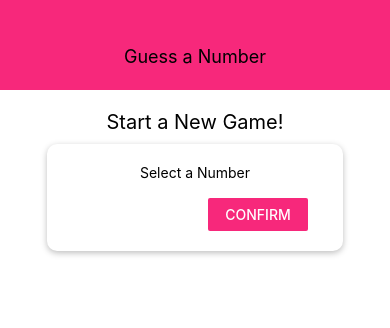
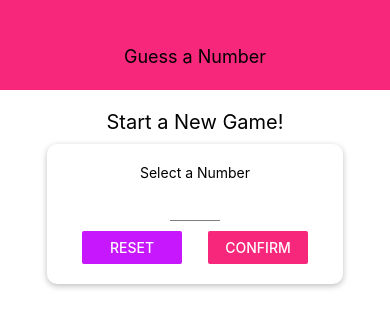
Before and after one commit to zhydani/Guess-A-Number, a React Native app: screen / in a window 390 px wide. Shown: the top 328 px of the page. Built offline with nearby package versions, Linux system fonts and the light colour scheme.

Commit message:
Configuring and Styling a TextInput

```diff
--- /dev/null
+++ b/src/components/Input.js
@@ -0,0 +1,21 @@
+import React from 'react';
+import { TextInput, StyleSheet } from 'react-native';
+
+const Input = props => {
+    return (
+        <TextInput {...props} style={{...styles.input, ...props.style}}>
+
+        </TextInput>
+    )
+}
+
+const styles = StyleSheet.create({
+    input: {
+        height: 30,
+        borderBottomColor: 'grey',
+        borderBottomWidth: 1,
+        marginVertical: 10
+    }
+})
+
+export default Input;
--- a/src/constants/colors.js
+++ b/src/constants/colors.js
@@ -1,4 +1,4 @@
 export default {
     primary: "#f7287b",
-    accent: "c717fc"
+    accent: "#c717fc"
 };
--- a/src/screens/StartGameScreen.js
+++ b/src/screens/StartGameScreen.js
@@ -1,7 +1,8 @@
 import React from 'react';
-import {View, Text, StyleSheet, TextInput, Button} from 'react-native';
+import {View, Text, StyleSheet, Button} from 'react-native';
 
 import Card from '../components/Card'
+import Input from '../components/Input'
 import Colors from '../constants/colors'
 
 const StartGameScreen = props => {
@@ -10,7 +11,7 @@
             <Text style={styles.title}>Start a New Game!</Text>
             <Card style={styles.inputContainer}>
                 <Text>Select a Number</Text>
-                <TextInput />
+                <Input style={styles.input} blurOnSubimit autoCapitalize='none' autoCorrect={false} keyboardType='number-pad' maxLength={2} />
                 <View style={styles.buttonContainer}>
                     <View style={styles.button}>
                         <Button title="Reset" onPress={ () => {} } color={Colors.accent} />
@@ -47,6 +48,10 @@
     },
     button: {
         width: 100
+    },
+    input: {
+        width: 50,
+        textAlign: 'center'
     }
 })
 
```
